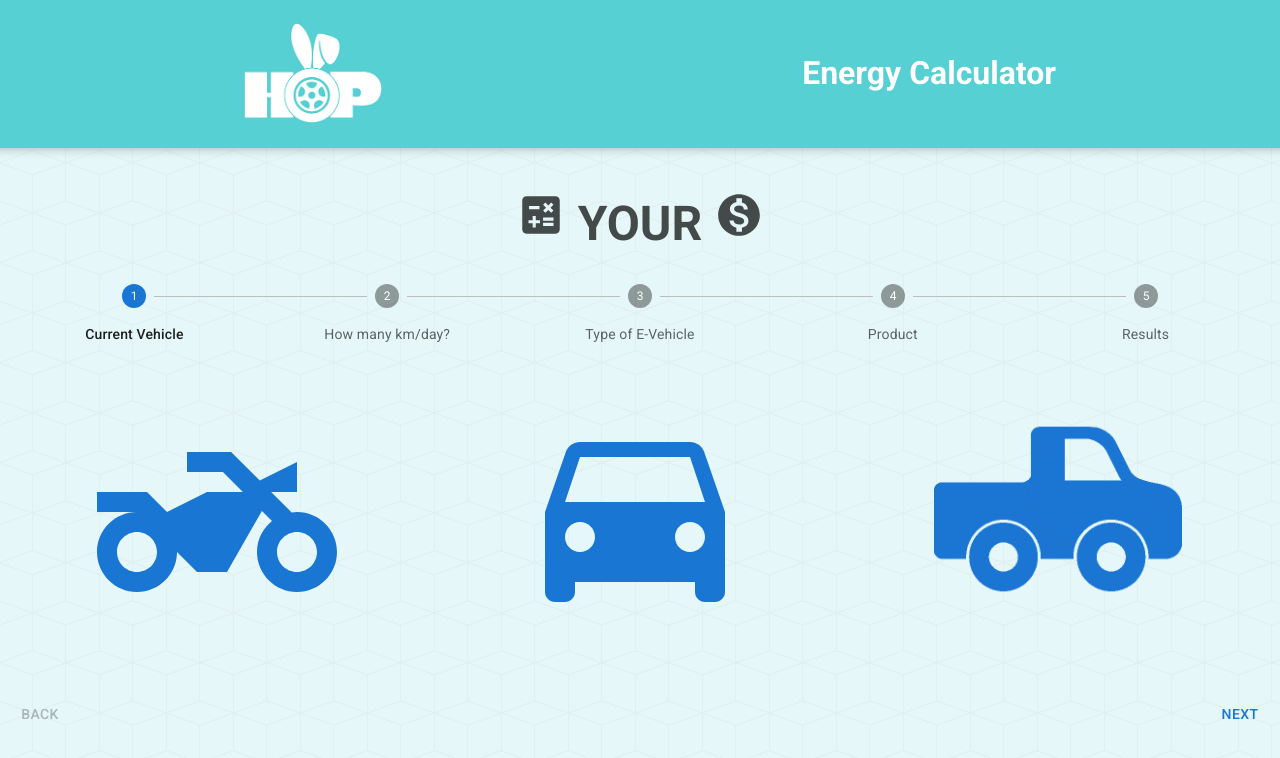
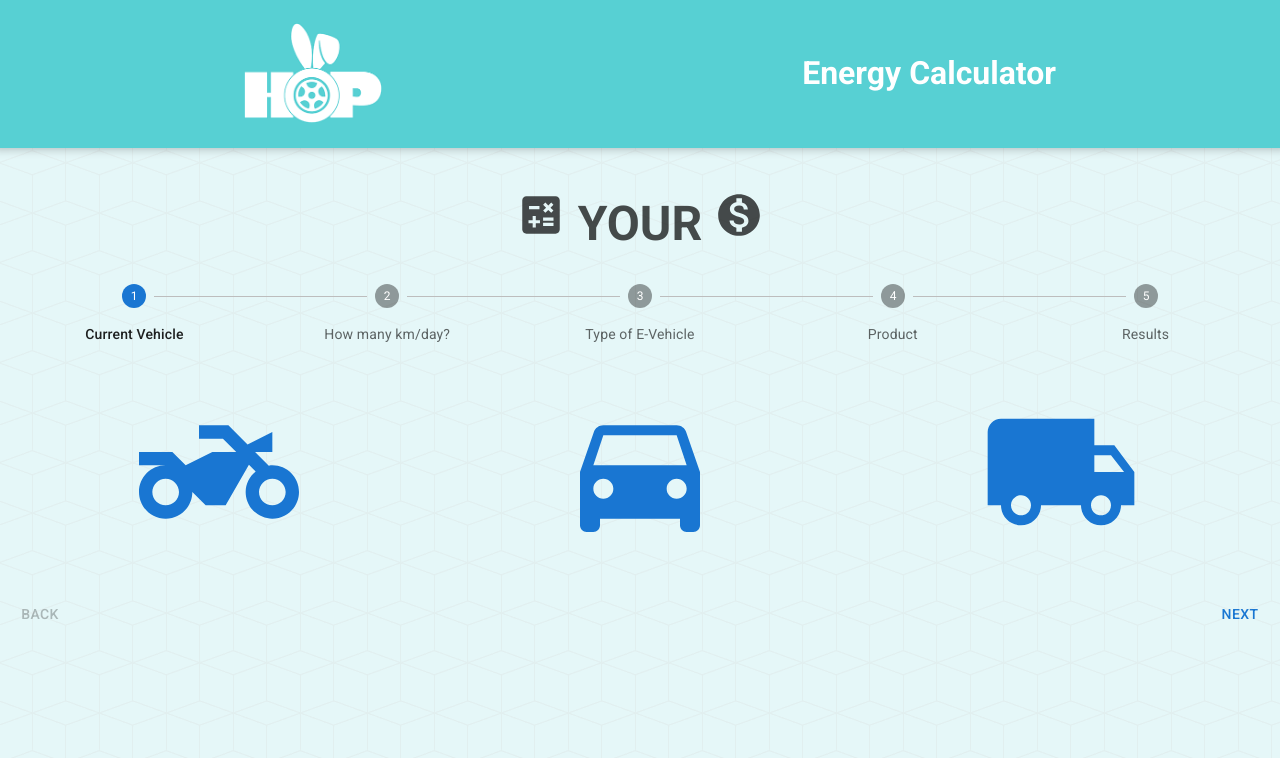
Before and after one commit to davidmetcal/HOP-Energy-Calculator, a React (Create React App) app: page / in a window 1280 px wide. Shown: the top 758 px of the page. Built offline with nearby package versions, Linux system fonts and the light colour scheme.

Commit message:
change to truck

```diff
--- a/src/Components/E-Vehicle.js
+++ b/src/Components/E-Vehicle.js
@@ -21,11 +21,11 @@ const EVehicle = (props) => {
         <div className = "buttonContain" >
         {eVehicles.map((name, index) => {
             return (
-        <div className = "buttonContain" >
+        <div >
         <IconButton  onClick={() => {return clickListener(name)}} color="primary" >
-        {name === "E-Scooter" &&  <ElectricScooterIcon color="primary"  sx={{ fontSize: 300 }} />}
-        {name === "E-Bike" && <ElectricBikeIcon color="primary" sx={{ fontSize: 300 }}/>}
-        {name === "E-Moto" && <ElectricMopedIcon color="primary" sx={{ fontSize: 300 }}/>}
+        {name === "E-Scooter" &&  <ElectricScooterIcon color="primary"  sx={{ fontSize: 250 }} />}
+        {name === "E-Bike" && <ElectricBikeIcon color="primary" sx={{ fontSize: 250 }}/>}
+        {name === "E-Moto" && <ElectricMopedIcon color="primary" sx={{ fontSize: 250 }}/>}
         </IconButton>
         </div>
             )
--- a/src/Components/Pick-up.js
+++ /dev/null
@@ -1,11 +0,0 @@
-import React from 'react'
-
-const PickUp = () => {
-    return (
-        <div className="inline pickUp">
-            <img src="pickup.png" alt="pickup" width="310px" className="svg_icons" />
-        </div>
-    )
-}
-
-export default PickUp
--- a/src/Components/VehicleSelect.js
+++ b/src/Components/VehicleSelect.js
@@ -6,9 +6,32 @@ import { Box } from '@mui/system';
 import Button from '@mui/material/Button';
 import LocalGasStationIcon from '@mui/icons-material/LocalGasStation';
 import Slider from '@mui/material/Slider';
-import PickUp from './Pick-up';
+
 import styled from '@emotion/styled';
 import Typography from '@mui/material/Typography';
+import LocalShippingIcon from '@mui/icons-material/LocalShipping';
+
+const TwoWheelerIconMobile = styled(TwoWheelerIcon) `
+@media (min-width: 992px) {
+
+  font-size: 200px;
+}
+
+`;
+
+const DirectionsCarIconMobile = styled(DirectionsCarIcon) `
+@media (min-width: 992px) {
+
+  font-size: 200px;
+}
+
+`;
+
+const LocalShippingIconMobile = styled(LocalShippingIcon) `
+
+@media(min-width: 992px) {
+  font-size: 200px;
+}`
 
 const SliderComp = styled(Slider)`
 
@@ -113,19 +136,19 @@ const VehicleSelect = ({setCurrentVehicle, setFuelEfficiency, fuelEfficiency, cu
         <div className="container-three-icons">
         <div className="buttonContain-large">
         <IconButton  onClick={() => {return clickListener("Moto")}} color="primary" >
-        <TwoWheelerIcon className="svg_icons"  sx={{ fontSize: 300 }} />
+        <TwoWheelerIconMobile className="svg_icons"  sx={{ fontSize: 300 }} />
         </IconButton>
         </div>
 
-        <div className="buttonContain">
+        <div className="buttonContain-large">
         <IconButton  onClick={() => {return clickListener("Car")}} color="primary">
-        <DirectionsCarIcon className="svg_icons"  sx={{ fontSize: 300 }} />
+        <DirectionsCarIconMobile className="svg_icons"  sx={{ fontSize: 300 }} />
         </IconButton>
         </div>
 
-        <div className="buttonContain">
+        <div className="buttonContain-large">
         <IconButton  onClick={() => {return clickListener("Pickup")}} color="primary">
-        <PickUp />
+        <LocalShippingIconMobile className="svg_icons"  sx={{ fontSize: 300 }}/>
         </IconButton>
         </div>
         </div>
--- a/src/index.css
+++ b/src/index.css
@@ -36,11 +36,6 @@ body {
 }
 
 .container-three-icons {
-  display: flex;
-  flex-direction: column;
-}
-
-.buttonContain{
   display: flex;
   flex-direction: column;
   justify-content: space-around;
```
